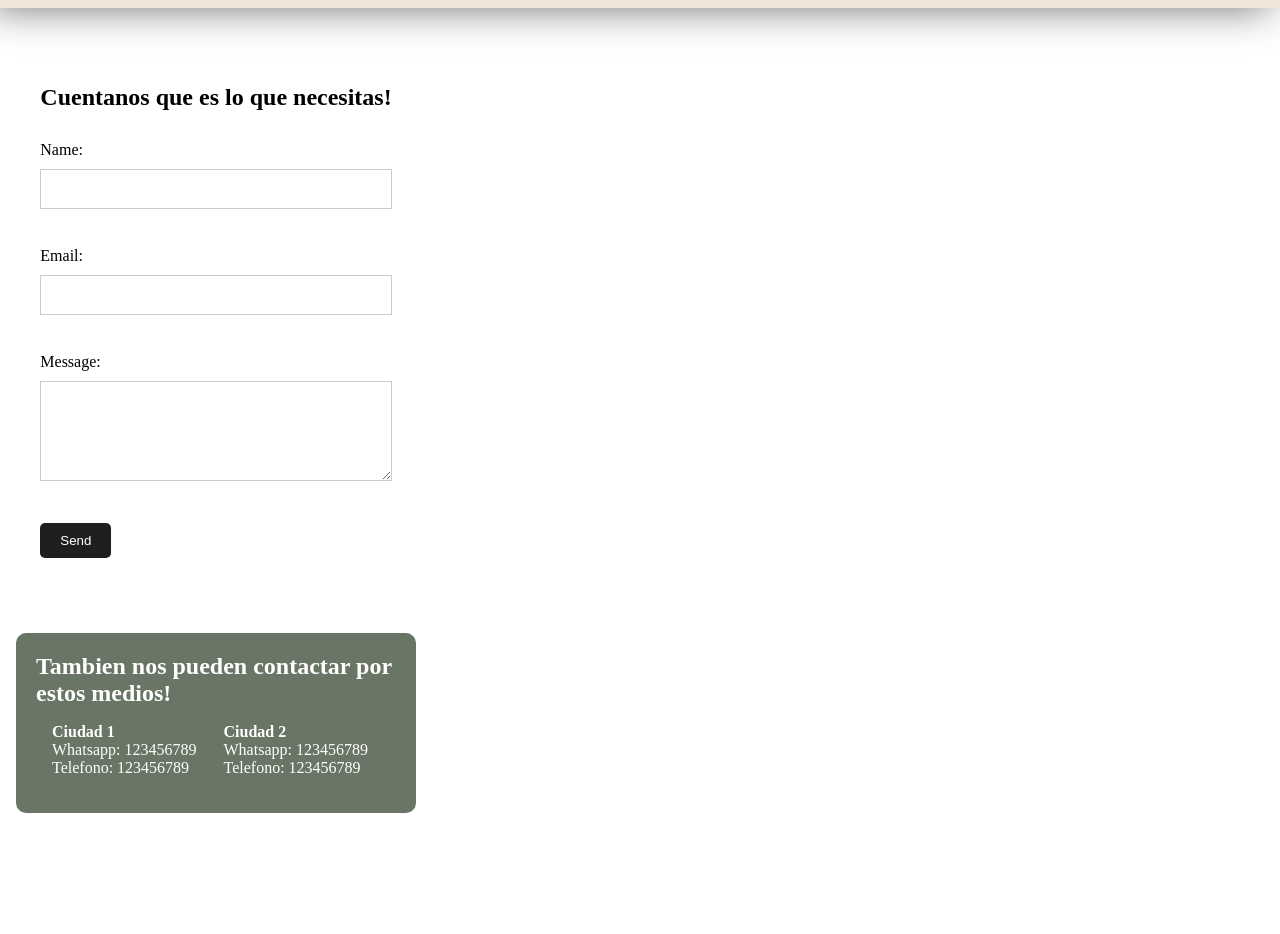
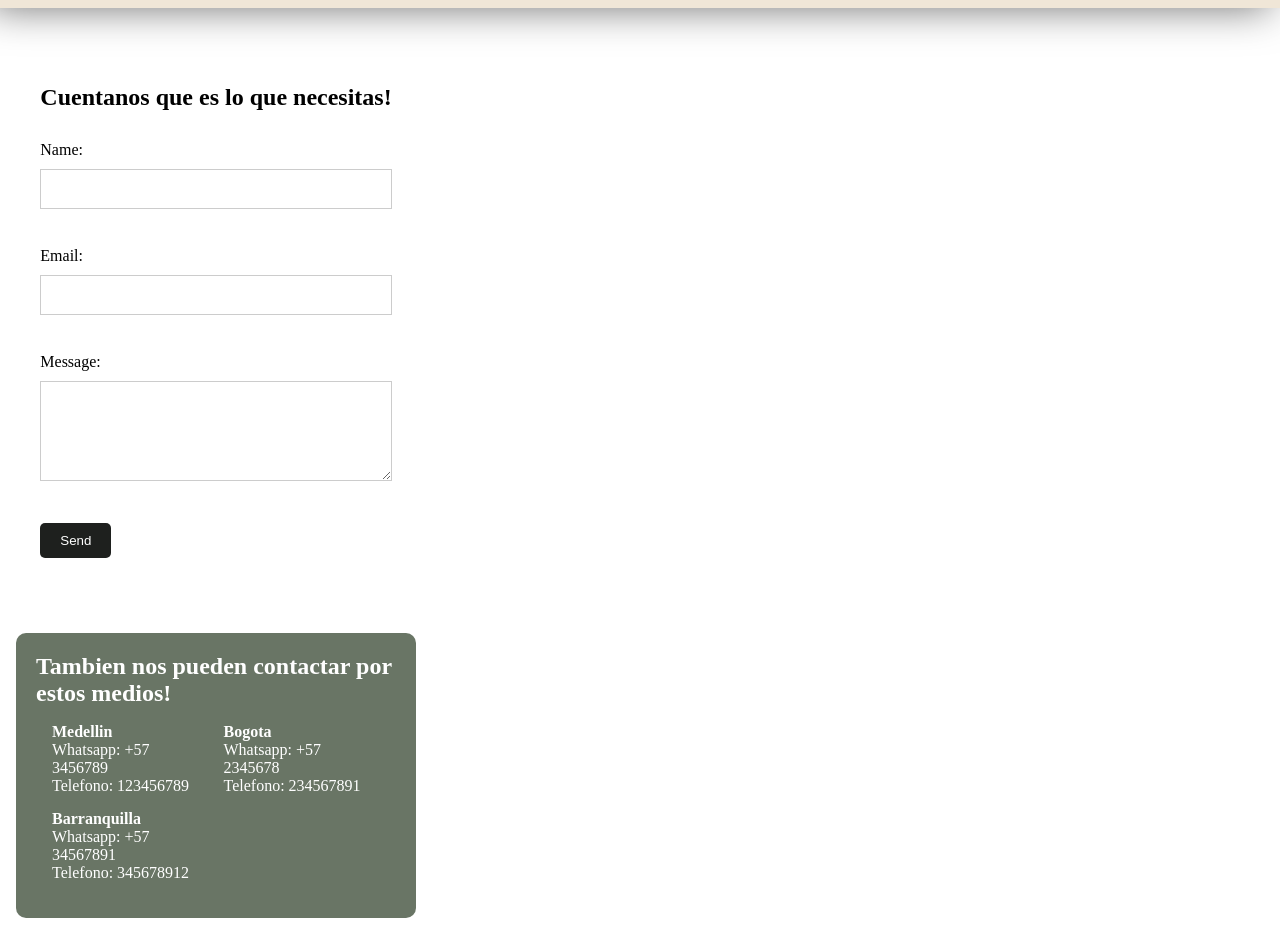
Before and after one commit to Santi-Loaiza/Producto-Primer-Momento, a plain HTML site: page HTML/contactanos.html in a window 1280 px wide. Shown: the part 72-1006 px from the top of the page. Before the commit the page ends 901 px from the top, so only its background shows below. Drawn offline with Linux system fonts and the light colour scheme.

Commit message:
Update contactanos.html

```diff
--- a/HTML/contactanos.html
+++ b/HTML/contactanos.html
@@ -30,18 +30,25 @@
       <section class="other-contacts">
         <h2>Tambien nos pueden contactar por estos medios!</h2>
         <div class="grid-contacts">
-            <div>
-                <h4>Ciudad 1</h4>
+            <div class="div-ciudad">
+                <h4>Medellin</h4>
                 <ul>
-                    <li>Whatsapp:  123456789</li>
+                    <li>Whatsapp: +57 3456789</li>
                     <li>Telefono: 123456789</li>
                 </ul>
             </div>
-            <div>
-                <h4>Ciudad 2</h4>
+            <div class="div-ciudad">
+                <h4>Bogota</h4>
                 <ul>
-                    <li>Whatsapp:  123456789</li>
-                    <li>Telefono: 123456789</li>
+                    <li>Whatsapp: +57 2345678</li>
+                    <li>Telefono: 234567891</li>
+                </ul>
+            </div>
+            <div class="div-ciudad">
+                <h4>Barranquilla</h4>
+                <ul>
+                    <li>Whatsapp: +57 34567891</li>
+                    <li>Telefono: 345678912</li>
                 </ul>
             </div>
         </div>
```
